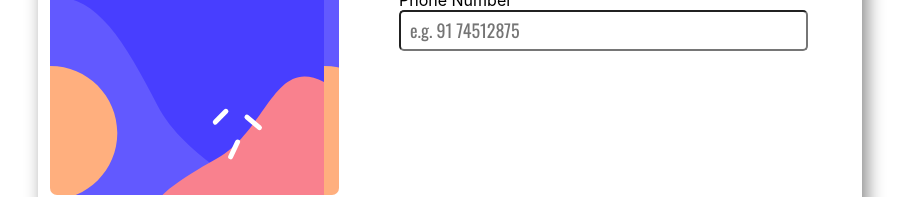
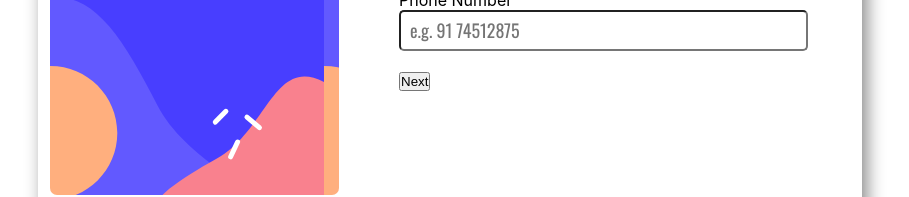
Before and after one commit to jyotirmoy-sinhababu/Multi-step-form, a React (Create React App) app: page / in a window 1280 px wide. Shown: the part 459-656 px from the top of the page, without its empty margins (190-1099 px from the left). Built offline with nearby package versions, Linux system fonts and the light colour scheme; the HTML template or start-up script is replaced by a standard one.

Commit message:
changes made

```diff
--- a/src/components/addOns/AddOn.js
+++ b/src/components/addOns/AddOn.js
@@ -1,8 +1,16 @@
 import React from 'react';
 
+import { useDispatch } from 'react-redux';
+
+import {
+  decrement,
+  increment,
+} from '../../components/features/countControl/CountSlice';
+
 import './addOn.css';
+const AddOn = ({ setInputData, inputData, isActive }) => {
+  const dispatch = useDispatch();
 
-const AddOn = ({ setInputData, inputData, isActive }) => {
   // monitor change
   const handleChange = (e) => {
     setInputData({ ...inputData, [e.target.name]: e.target.value });
@@ -143,6 +151,10 @@ const AddOn = ({ setInputData, inputData, isActive }) => {
           </div>
         </div>
       )}
+      <div>
+        <button onClick={() => dispatch(decrement())}>Back</button>
+        <button onClick={() => dispatch(increment())}>Next</button>
+      </div>
     </div>
   );
 };
--- a/src/components/info/YourInfo.js
+++ b/src/components/info/YourInfo.js
@@ -1,8 +1,14 @@
 import React from 'react';
+
+import { useDispatch } from 'react-redux';
+
+import { increment } from '../../components/features/countControl/CountSlice';
 
 import './info.css';
 
 const YourInfo = ({ setInputData, inputData }) => {
+  const dispatch = useDispatch();
+
   // monitor changes
   const handleChange = (e) => {
     setInputData({ ...inputData, [e.target.name]: e.target.value });
@@ -59,6 +65,9 @@ const YourInfo = ({ setInputData, inputData }) => {
           />
         </div>
       </div>
+      <div>
+        <button onClick={() => dispatch(increment())}>Next</button>
+      </div>
     </div>
   );
 };
--- a/src/components/plan/SelectPlan.js
+++ b/src/components/plan/SelectPlan.js
@@ -1,4 +1,11 @@
 import React from 'react';
+
+import { useDispatch } from 'react-redux';
+
+import {
+  decrement,
+  increment,
+} from '../../components/features/countControl/CountSlice';
 
 import './selectPlan.css';
 
@@ -8,6 +15,8 @@ import pro from '../../assets/pro.svg';
 import ToggleBtn from '../toggleBtn/ToggleBtn';
 
 const SelectPlan = ({ setInputData, inputData, isActive, setIsActive }) => {
+  const dispatch = useDispatch();
+
   //controls the click of add on buttons
 
   const handleClick = (amount) => {
@@ -132,6 +141,10 @@ const SelectPlan = ({ setInputData, inputData, isActive, setIsActive }) => {
           yearly
         </p>
       </div>
+      <div>
+        <button onClick={() => dispatch(decrement())}>Back</button>
+        <button onClick={() => dispatch(increment())}>Next</button>
+      </div>
     </div>
   );
 };
--- a/src/components/summary/Summary.js
+++ b/src/components/summary/Summary.js
@@ -1,9 +1,17 @@
 import React from 'react';
+
+import {
+  decrement,
+  increment,
+} from '../../components/features/countControl/CountSlice';
+
+import { useDispatch } from 'react-redux';
 
 import './summary.css';
 
 const Summary = ({ inputData, isActive }) => {
-  console.log(inputData.monthlyPlan);
+  const dispatch = useDispatch();
+
   return (
     <div className='summary-main-div'>
       <div className='summary-heading-cnt'>
@@ -125,6 +133,10 @@ const Summary = ({ inputData, isActive }) => {
           </div>
         </div>
       )}
+      <div>
+        <button onClick={() => dispatch(decrement())}>Back</button>
+        <button onClick={() => dispatch(increment())}>Next</button>
+      </div>
     </div>
   );
 };
--- a/src/pages/container/Container.js
+++ b/src/pages/container/Container.js
@@ -1,10 +1,6 @@
-import React, { useState, useEffect } from 'react';
+import React, { useState } from 'react';
 
-import { useSelector, useDispatch } from 'react-redux';
-import {
-  decrement,
-  increment,
-} from '../../components/features/countControl/CountSlice';
+import { useSelector } from 'react-redux';
 
 import YourInfo from '../../components/info/YourInfo';
 import SelectPlan from '../../components/plan/SelectPlan';
@@ -15,8 +11,9 @@ import Message from '../../components/message/Message';
 import './container.css';
 
 const MainPage = ({}) => {
+  const [isActive, setIsActive] = useState(true);
+
   const count = useSelector((state) => state.counter.value);
-  const dispatch = useDispatch();
 
   return (
     <div className='form-cnt'>
@@ -24,9 +21,9 @@ const MainPage = ({}) => {
         {count == 0 ? (
           <YourInfo />
         ) : count == 1 ? (
-          <SelectPlan />
+          <SelectPlan isActive={isActive} setIsActive={setIsActive} />
         ) : count == 2 ? (
-          <AddOn />
+          <AddOn isActive={isActive} />
         ) : count == 3 ? (
           <Summary />
         ) : count == 4 ? (
```
